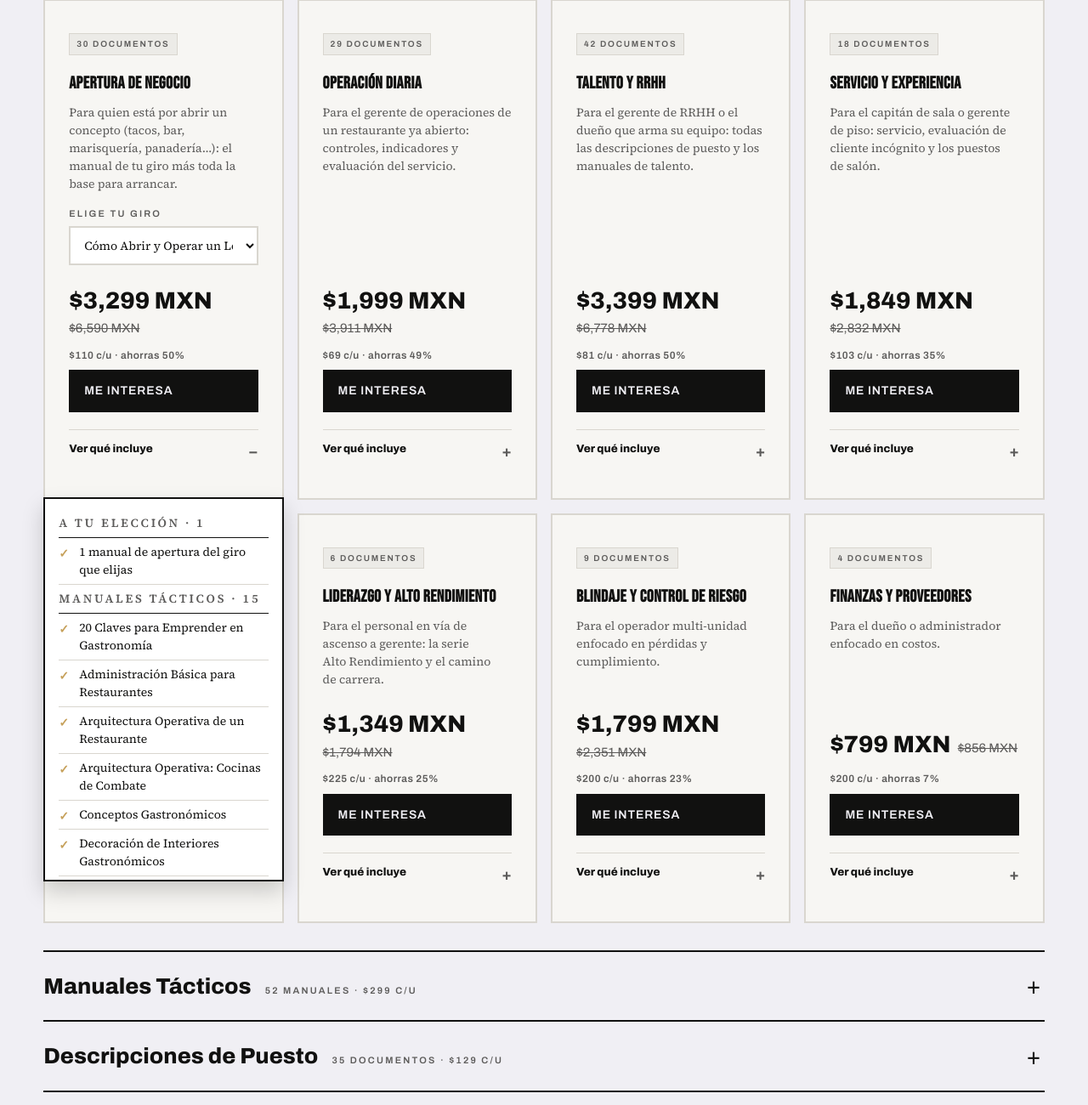
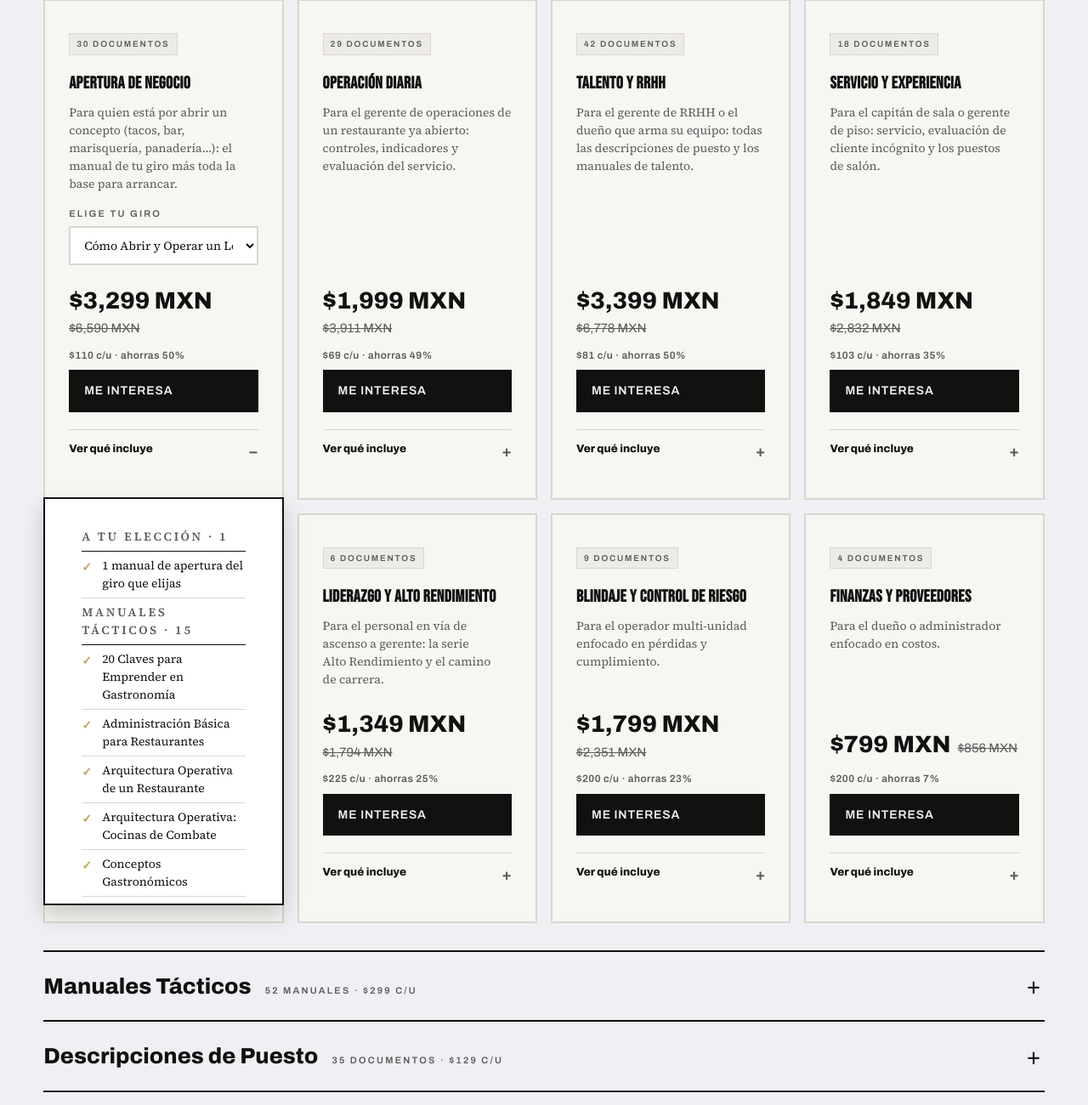
Before and after one commit to hoshilc/mixmix-group, a PHP site: page /descargables.html in a window 1280 px wide, after a click on "Ver qué incluye". Shown: the part 1453-2753 px from the top of the page at 85% size. Run offline with PHP 8.4, Linux system fonts and the light colour scheme.

Commit message:
Descargables: el panel de Ver que incluye usa el mismo margen interior que las tarjetas
Co-Authored-By: Claude Sonnet 5.5 <noreply@anthropic.com>

```diff
--- a/css/site.css
+++ b/css/site.css
@@ -586,7 +586,8 @@ h2.mm-acc-title { margin: 0; }
   .mm-pkg-details > .mm-checklist {
     position: absolute; left: -2px; right: -2px; top: calc(100% - 1px); z-index: 10;
     max-height: min(60vh, 420px); overflow-y: auto; margin: 0;
-    padding: var(--mm-space-3) var(--mm-space-4) var(--mm-space-4);
+    padding: clamp(20px, 3vw, 28px);              /* mismo margen interior que las tarjetas */
+    scrollbar-gutter: stable both-edges;           /* la barra de desplazamiento no desbalancea los márgenes */
     background: var(--mm-white); border: var(--mm-rule) solid var(--mm-black);
     box-shadow: 0 12px 24px rgba(0, 0, 0, 0.18);
   }
```
